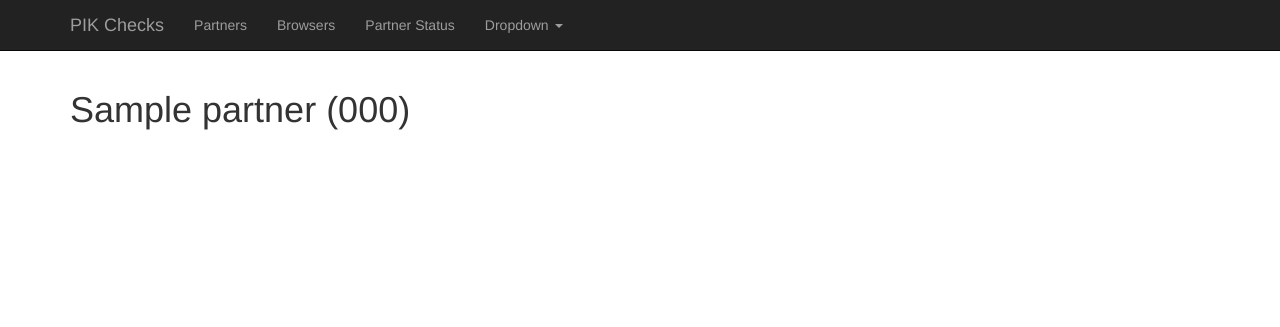
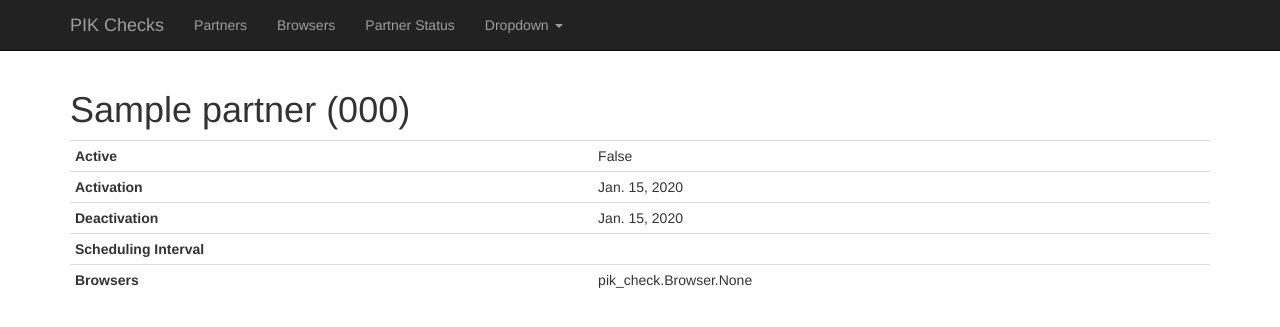
Before and after one commit to ncolton/adamant-parakeet, a Django app: page /pik/partner/1/ in a window 1280 px wide. Shown: the top 327 px of the page. Run offline with Django 3.2, Linux system fonts and the light colour scheme; tables that the repository leaves empty hold one stand-in row (values such as "Sample post"); parts of the project's set-up code (start-up, migrations or seed data) failed here and were passed over; some libraries are stand-ins or nearby versions.

Commit message:
partner detail view rendering

```diff
--- a/parakeet/pik_check/templates/pik_check/partner_detail.html
+++ b/parakeet/pik_check/templates/pik_check/partner_detail.html
@@ -2,5 +2,13 @@
 {% load bootstrap3 %}
 {% load pik_check_extras %}
 {% block content %}
-<h1>{{ partner.name }} ({{ partner.code }})</h1>
+  <h1>{{ partner.name }} ({{ partner.code }})</h1>
+
+  <table class="table table-condensed">
+    <tr><th>Active</th><td>{{ partner.is_active }}</td></tr>
+    <tr><th>Activation</th><td>{{ partner.active_after|default:"" }}</td></tr>
+    <tr><th>Deactivation</th><td>{{ partner.inactive_after|default:"" }}</td></tr>
+    <tr><th>Scheduling Interval</th><td>{{ partner.scheduling_interval|naturaldelta }}</td></tr>
+    <tr><th>Browsers</th><td>{{ partner.browsers }}</td></tr>
+  </table>
 {% endblock content %}
```
Also changed, not shown: parakeet/pik_check/tests/tests.py (+9 -0 lines).
